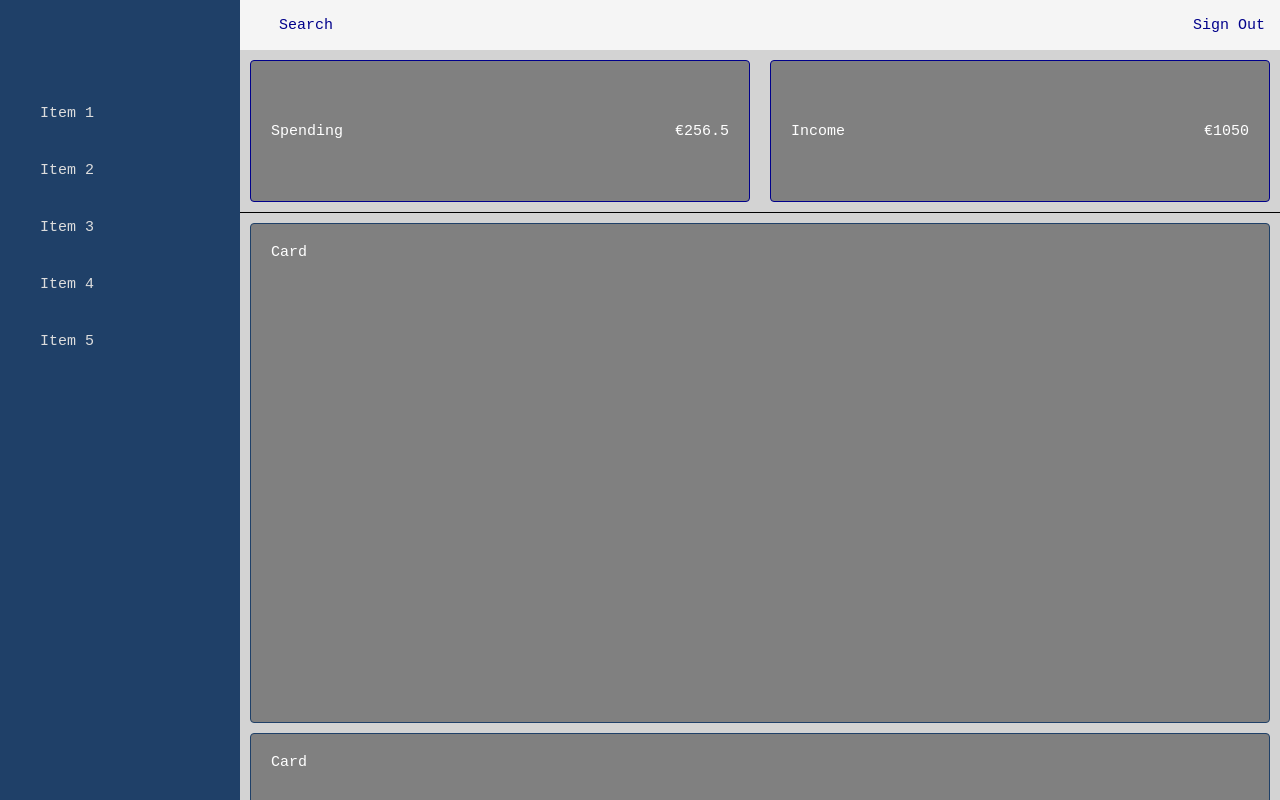
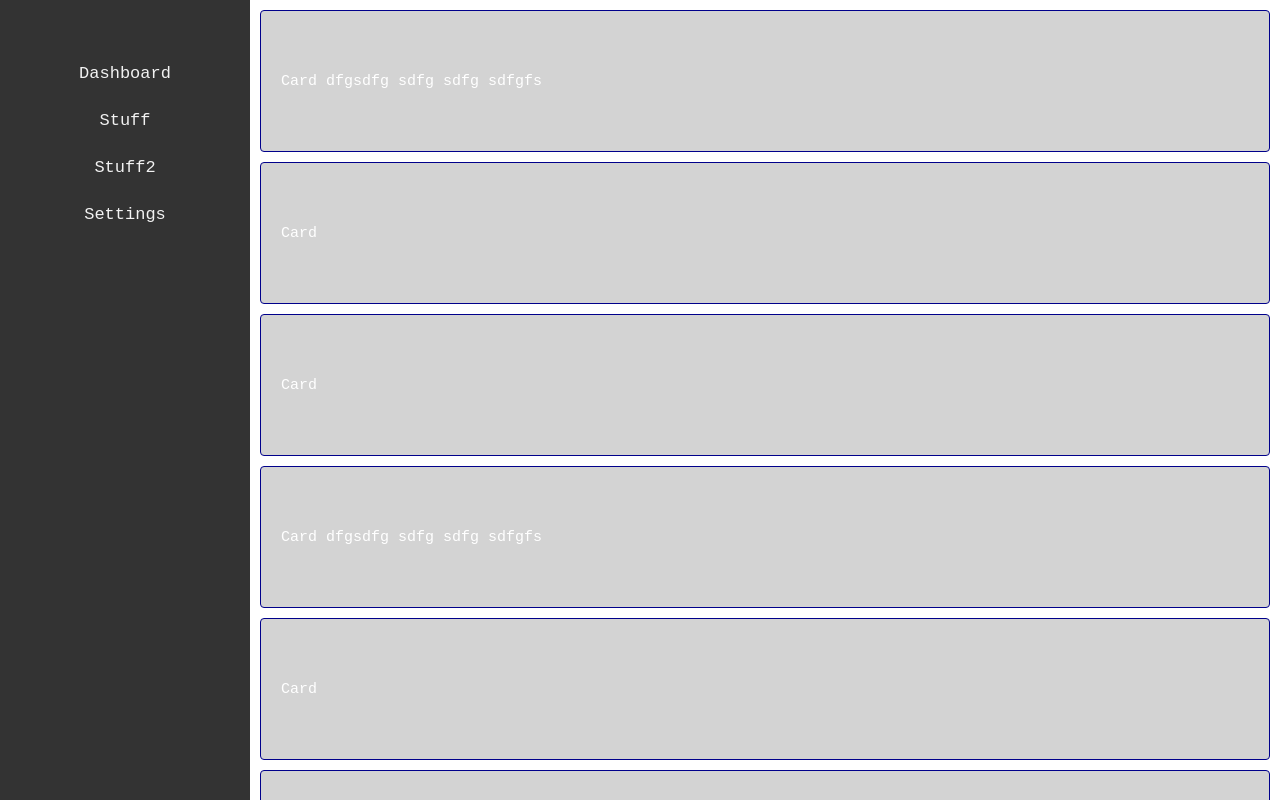
Before and after one commit to ColinTMaher/divitiae, a React (Create React App) app: page / in a window 1280 px wide. Shown: the top 800 px of the page. Built offline with nearby package versions, Linux system fonts and the light colour scheme.

Commit message:
Add grid layout

```diff
--- a/src/App.js
+++ b/src/App.js
@@ -1,10 +1,8 @@
 import React from 'react'
 //import {BrowserRouter as Router, Switch, Route, Link } from "react-router-dom"
 
-import Header from "./components/Header"
 import Main from "./components/Main"
-import Aside from "./components/Aside"
-import Footer from "./components/Footer"
+import Navbar from "./components/Navbar"
 
 /* import Navbar from "./components/Navbar"
 import Total from "./components/Total"
@@ -22,14 +20,9 @@ import './style/style.css'
 
 function App() {
   return (
-    <div className="grid-container">
-      <div className="menu-icon">
-        <strong> &#9776;</strong>
-      </div>
-      <Header />
+    <div className="flex-grid">
       <Main />
-      <Aside />
-      <Footer />
+      <Navbar />
     </div>
   )
 }
--- a/src/components/Main.js
+++ b/src/components/Main.js
@@ -4,12 +4,18 @@ import Total from "./Total"
 function Main() {
     return (
         <main className="main">
-            <div className="overview">
+{/*             <div className="overview">
                 <Total title="Spending" amount={256.50}/>
                 <Total title="Income" amount={1050.00}/>
-            </div>
+            </div>  */}
             <div className="content">
+                <div className="card">Card dfgsdfg sdfg sdfg sdfgfs </div>
                 <div className="card">Card</div>
+                <div className="card">Card</div>
+                <div className="card">Card dfgsdfg sdfg sdfg sdfgfs </div>
+                <div className="card">Card</div>
+                <div className="card">Card</div>
+                <div className="card">Card dfgsdfg sdfg sdfg sdfgfs </div>
                 <div className="card">Card</div>
                 <div className="card">Card</div>
             </div>
--- /dev/null
+++ b/src/components/Navbar.js
@@ -0,0 +1,14 @@
+import React from "react"
+
+function Navbar() {
+    return (
+        <header className="navbar">
+            <a href="#">Dashboard</a>
+            <a href="#">Stuff</a>
+            <a href="#">Stuff2</a>
+            <a href="#">Settings</a>
+        </header>
+    )
+}
+
+export default Navbar
--- a/src/style/style.css
+++ b/src/style/style.css
@@ -1,9 +1,7 @@
 body {
   margin: 0;
   padding: 0;
-  color: white;
-  -webkit-box-sizing: border-box;
-          box-sizing: border-box;
+  color: black;
   font-family: 'Courier New', Courier, monospace;
   font-size: 15px;
 }
@@ -11,92 +9,12 @@ body {
 .grid-container {
   display: -ms-grid;
   display: grid;
+  border: 1px solid red;
+  display: grid;
   -ms-grid-columns: 1fr;
       grid-template-columns: 1fr;
   -ms-grid-rows: 50px 1fr 50px;
       grid-template-rows: 50px 1fr 50px;
-      grid-template-areas: 'header'
- 'main'
- 'footer';
-  height: 100vh;
-}
-
-.header {
-  -ms-grid-row: 1;
-  -ms-grid-column: 1;
-  grid-area: header;
-  background-color: whitesmoke;
-}
-
-.header .search {
-  margin-left: 24px;
-}
-
-/* flexing aside */
-.aside {
-  grid-area: aside;
-  background-color: #1f4068;
-  display: -webkit-box;
-  display: -ms-flexbox;
-  display: flex;
-  -webkit-box-orient: vertical;
-  -webkit-box-direction: normal;
-      -ms-flex-direction: column;
-          flex-direction: column;
-  height: 100%;
-  width: 240px;
-  position: fixed;
-  overflow-y: auto;
-  z-index: 2;
-  -webkit-transform: translateX(-245px);
-          transform: translateX(-245px);
-}
-
-.aside .aside.active {
-  -webkit-transform: translateX(0);
-          transform: translateX(0);
-}
-
-.aside .list {
-  padding: 0;
-  margin-top: 85px;
-  list-style-type: none;
-}
-
-.aside .item {
-  padding: 20px 20px 20px 40px;
-  color: #ddd;
-}
-
-.aside .item:hover {
-  background-color: royalblue;
-  cursor: pointer;
-}
-
-.aside .close-icon {
-  position: absolute;
-  visibility: visible;
-  top: 20px;
-  right: 20px;
-  cursor: pointer;
-}
-
-@media only screen and (min-width: 750px) {
-  .aside .close-icon {
-    display: none;
-  }
-}
-
-.main {
-  -ms-grid-row: 2;
-  -ms-grid-column: 1;
-  grid-area: main;
-  background-color: lightgrey;
-  /* Layout for main content overview  and its cards*/
-  /* Layout for main-cards section // below main_overview */
-}
-
-.main .overview {
   display: -webkit-box;
   display: -ms-flexbox;
   display: flex;
@@ -108,7 +26,7 @@ body {
   border-bottom: 1px solid black;
 }
 
-.main .overview .card {
+.card {
   -ms-flex-preferred-size: 250px;
       flex-basis: 250px;
   -webkit-box-flex: 1;
@@ -125,132 +43,54 @@ body {
       -ms-flex-pack: justify;
           justify-content: space-between;
   padding: 20px;
-  background-color: grey;
+  background-color: lightgrey;
   height: 100px;
   border: 1px solid darkblue;
   border-radius: 4px;
   color: white;
 }
 
-.main .content {
-  margin: 10px;
-  display: -ms-grid;
-  display: grid;
-  -ms-grid-columns: 1fr;
-      grid-template-columns: 1fr;
-  -ms-grid-rows: 500px 200px 300px;
-      grid-template-rows: 500px 200px 300px;
-      grid-template-areas: 'card1'
- 'card2'
- 'card3';
-  grid-gap: 10px;
+.navbar {
+  background-color: #333;
+  overflow: hidden;
+  position: fixed;
+  bottom: 0;
+  width: 100%;
 }
 
-.main .content .card {
-  padding: 20px;
-  border: 1px solid #1f4068;
-  border-radius: 4px;
-  color: white;
-  background-color: grey;
+.navbar a {
+  float: left;
+  display: block;
+  width: 25%;
+  color: #f2f2f2;
+  text-align: center;
+  padding: 14px 0px;
+  text-decoration: none;
+  font-size: 17px;
 }
 
-.main .content .card:first-child {
-  -ms-grid-row: 1;
-  -ms-grid-column: 1;
-  grid-area: card1;
+.navbar a:hover {
+  background-color: #454444;
+  color: white;
 }
 
-.main .content .card:nth-child(2) {
-  -ms-grid-row: 2;
-  -ms-grid-column: 1;
-  grid-area: card2;
+.navbar a:active {
+  background-color: #4CAF50;
+  color: white;
 }
 
-.main .content .card:nth-child(3) {
-  -ms-grid-row: 3;
-  -ms-grid-column: 1;
-  grid-area: card3;
-}
-
-.footer {
-  -ms-grid-row: 3;
-  -ms-grid-column: 1;
-  grid-area: footer;
-  background-color: whitesmoke;
-}
-
-/* flexing header and footer*/
-.header,
-.footer {
-  display: -webkit-box;
-  display: -ms-flexbox;
-  display: flex;
-  -webkit-box-align: center;
-      -ms-flex-align: center;
-          align-items: center;
-  -webkit-box-pack: justify;
-      -ms-flex-pack: justify;
-          justify-content: space-between;
-  color: darkblue;
-  padding: 0 15px;
-}
-
-/* responsive layout */
 @media only screen and (min-width: 750px) {
-  .grid-container {
-    display: -ms-grid;
-    display: grid;
-    -ms-grid-columns: 240px 1fr;
-        grid-template-columns: 240px 1fr;
-    -ms-grid-rows: 50px 1fr 50px;
-        grid-template-rows: 50px 1fr 50px;
-        grid-template-areas: 'aside header'
- 'aside main'
- 'aside footer';
-    height: 100vh;
+  .main {
+    margin-left: 250px;
   }
-  .aside {
-    display: -webkit-box;
-    display: -ms-flexbox;
-    display: flex;
-    -webkit-box-orient: vertical;
-    -webkit-box-direction: normal;
-        -ms-flex-direction: column;
-            flex-direction: column;
-    position: relative;
-    -webkit-transform: translateX(0);
-            transform: translateX(0);
+  .navbar {
+    left: 0;
+    top: 0;
+    width: 250px;
+    padding-top: 50px;
   }
-  .content {
-    margin: 10px;
-    display: -ms-grid;
-    display: grid;
-    -ms-grid-columns: 2fr 1fr;
-        grid-template-columns: 2fr 1fr;
-    -ms-grid-rows: 200px 300px;
-        grid-template-rows: 200px 300px;
-        grid-template-areas: 'card1 card2'
- 'card1 card3';
-    grid-gap: 10px;
+  .navbar a {
+    width: 100%;
   }
 }
-
-.menu-icon {
-  position: fixed;
-  display: -webkit-box;
-  display: -ms-flexbox;
-  display: flex;
-  top: 2px;
-  left: 8px;
-  -webkit-box-align: center;
-      -ms-flex-align: center;
-          align-items: center;
-  -webkit-box-pack: center;
-      -ms-flex-pack: center;
-          justify-content: center;
-  z-index: 1;
-  cursor: pointer;
-  padding: 12px;
-  color: black;
-}
 /*# sourceMappingURL=style.css.map */
--- a/src/style/style.scss
+++ b/src/style/style.scss
@@ -1,97 +1,28 @@
-$breakpoint-desktop: 750px;
-$color-alpha: lightgrey;
-$color-beta: grey;
-$color-gamma:  #1f4068;
-$color-delta: #e43f5a;
+$navbar-width: 250px;
 
 body {
     margin: 0;
     padding: 0;
-    color: white;
-    box-sizing: border-box;
+    color: black;
     font-family: 'Courier New', Courier, monospace;
     font-size: 15px;
 }
 
+.main {
+
+}
+
 .grid-container {
+    display: grid;
+    border: 1px solid red;
     display: grid;
     grid-template-columns: 1fr;
     grid-template-rows: 50px 1fr 50px;
-
-    grid-template-areas:
-      'header'
-      'main'
-      'footer';
-    height: 100vh;
-}
-
-.header {
-    grid-area: header;
-    background-color: whitesmoke;
-
-    .search {
-        margin-left: 24px;
-    }
-}
-
-/* flexing aside */
-.aside {
-    grid-area: aside;
-    background-color: $color-gamma;
-    display: flex;
-    flex-direction: column;
-    height: 100%;
-    width: 240px;
-    position: fixed;
-    overflow-y: auto;
-    z-index: 2;
-    transform: translateX(-245px);
-
-    .aside.active {
-        transform: translateX(0);
-    }
-
-    .list {
-        padding: 0;
-        margin-top: 85px;
-        list-style-type: none;
-    }
-
-    .item {
-        padding: 20px 20px 20px 40px;
-        color: #ddd;
-    }
-
-    .item:hover {
-        background-color: royalblue;
-        cursor: pointer;
-    }
-
-    .close-icon {
-        position: absolute;
-        visibility: visible;
-        top: 20px;
-        right: 20px;
-        cursor: pointer;
-    }
-
-    @media only screen and (min-width: $breakpoint-desktop) {
-        .close-icon {
-            display: none;
-        }
-    }
-}
-
-.main {
-    grid-area: main;
-    background-color: $color-alpha;
-
-    /* Layout for main content overview  and its cards*/
-    .overview {
     display: flex;
     flex-wrap: wrap;
     align-items: center;
     border-bottom: 1px solid black;
+}
 
 .card {
     flex-basis: 250px;
@@ -101,104 +32,55 @@ body {
     align-items: center;
     justify-content: space-between;
     padding: 20px;
-            background-color: $color-beta;
+    background-color: lightgrey;
     height: 100px;
     border: 1px solid darkblue;
     border-radius: 4px;
     color: white;
 }
+
+.navbar {
+    background-color: #333;
+    overflow: hidden;
+    position: fixed;
+    bottom: 0;
+    width: 100%;
+
+    a {
+        float: left;
+        display: block;
+        width: 25%;
+        color: #f2f2f2;
+        text-align: center;
+        padding: 14px 0px;
+        text-decoration: none;
+        font-size: 17px;
+
+        &:hover {
+            background-color: #454444;
+            color: white;
         }
 
-    /* Layout for main-cards section // below main_overview */
-    .content {
-        margin: 10px;
-        display: grid;
-        grid-template-columns: 1fr;
-        grid-template-rows: 500px 200px 300px;
-        grid-template-areas:
-            'card1'
-            'card2'
-            'card3';
-        grid-gap: 10px;
-
-        .card {
-            padding: 20px;
-            border: 1px solid $color-gamma;
-            border-radius: 4px;
+        &:active {
+            background-color: #4CAF50;
             color: white;
-            background-color: $color-beta;
-        }
-
-        .card:first-child {
-            grid-area: card1;
-        }
-
-        .card:nth-child(2) {
-            grid-area: card2;
-        }
-
-        .card:nth-child(3) {
-            grid-area: card3;
         }
     }
 }
 
-.footer {
-    grid-area: footer;
-    background-color: whitesmoke;
+@media only screen and (min-width: 750px) {
+    .main {
+        margin-left: $navbar-width;
     }
 
-/* flexing header and footer*/
-.header,
-.footer {
-    display: flex;
-    align-items: center;
-    justify-content: space-between;
-    color: darkblue;
-    padding: 0 15px;
-}
+    .navbar {
+        left: 0;
+        top: 0;
+        width: $navbar-width;
+        padding-top: 50px;
 
-/* responsive layout */
-@media only screen and (min-width: $breakpoint-desktop) {
-    .grid-container {
-        display: grid;
-        grid-template-columns: 240px 1fr;
-        grid-template-rows: 50px 1fr 50px;
-        grid-template-areas:
-            'aside header'
-            'aside main'
-            'aside footer';
-        height: 100vh;
-    }
-
-    .aside {
-      display: flex;
-      flex-direction: column;
-      position: relative;
-      transform: translateX(0);
-    }
-
-    .content {
-      margin: 10px;
-      display: grid;
-      grid-template-columns: 2fr 1fr;
-      grid-template-rows: 200px 300px;
-      grid-template-areas:
-        'card1 card2'
-        'card1 card3';
-      grid-gap: 10px;
+        a {
+            width: 100%;
         }
     }
-
-.menu-icon {
-    position: fixed;
-    display: flex;
-    top: 2px;
-    left: 8px;
-    align-items: center;
-    justify-content: center;
-    z-index: 1;
-    cursor: pointer;
-    padding: 12px;
-    color: black;
 }
```
Also changed, not shown: 1 other file (tests, documents, lock files or other folders). Lines whose indentation alone changed are shown as unchanged.
